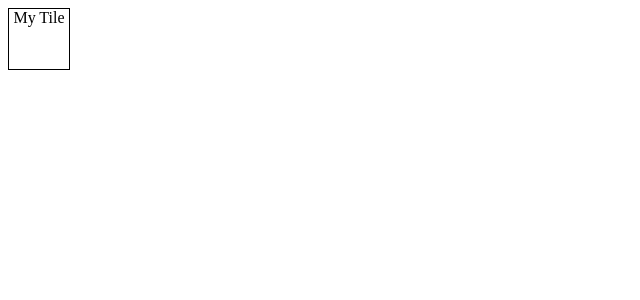
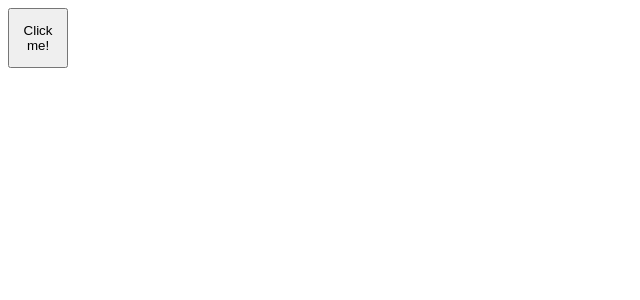
Before and after one commit to rafael-anachoreta/ts-react-seed, a React app: page / in a window 1280 px wide. Shown: the top 300 px of the page, without its empty margins (0-640 px from the left). Built offline with nearby package versions, Linux system fonts and the light colour scheme.

Commit message:
feat: replace div with button (#36)

```diff
--- a/src/components/Tile/Tile.css
+++ b/src/components/Tile/Tile.css
@@ -1,6 +1,5 @@
 .tile {
     text-align: center;
-    border: solid 1px black;
     height: 60px;
     width: 60px;
 }
--- a/src/components/Tile/Tile.tsx
+++ b/src/components/Tile/Tile.tsx
@@ -13,7 +13,7 @@ export function Tile({ text }: Props): JSX.Element | null {
         return null
     }
     return (
-        <div
+        <button
             className="tile"
             data-testid="tile"
             onClick={(): void => {
@@ -21,6 +21,6 @@ export function Tile({ text }: Props): JSX.Element | null {
             }}
         >
             {text}
-        </div>
+        </button>
     )
 }
--- a/src/index.tsx
+++ b/src/index.tsx
@@ -3,4 +3,4 @@ import * as React from 'react'
 import { Tile } from './components/Tile/Tile'
 
 const wrapper = document.getElementById('root')
-wrapper ? ReactDOM.render(<Tile text={'My Tile'} />, wrapper) : false
+wrapper ? ReactDOM.render(<Tile text={'Click me!'} />, wrapper) : false
```
